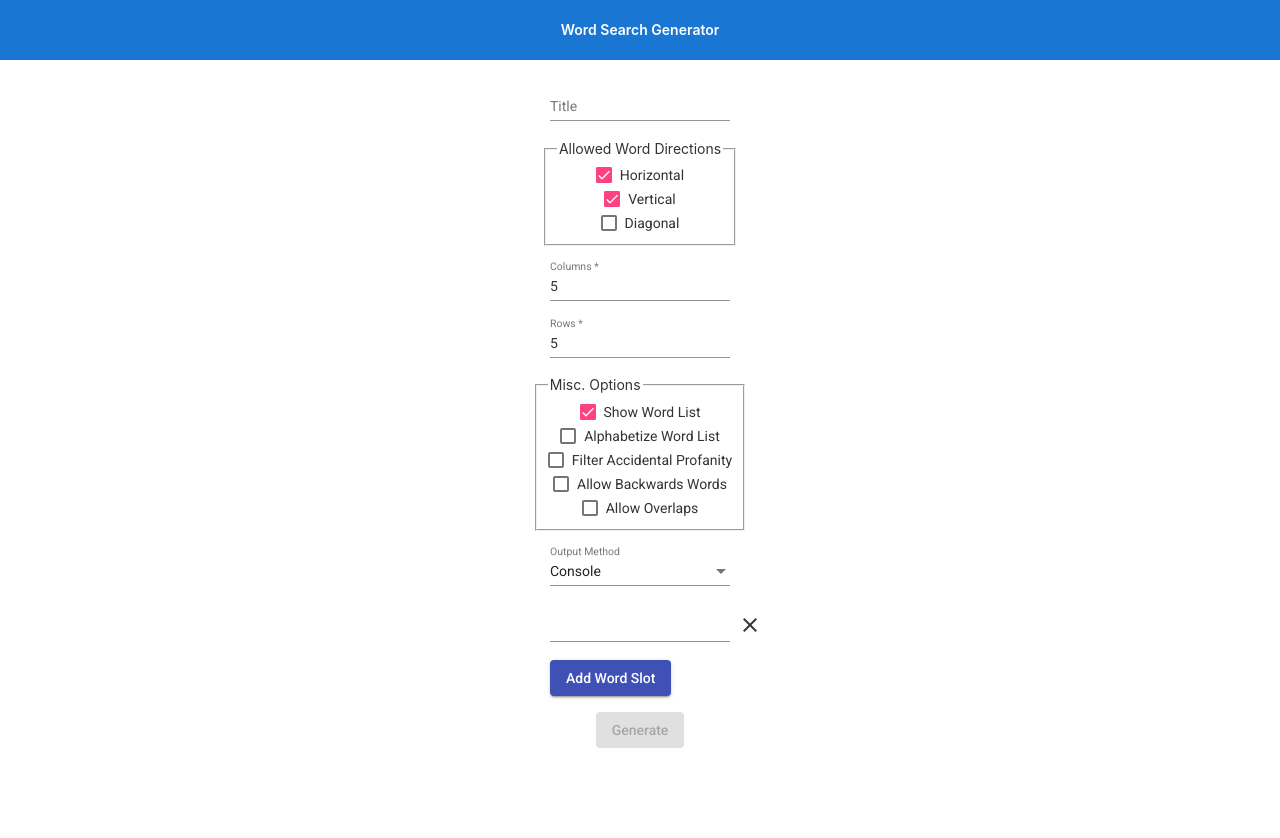
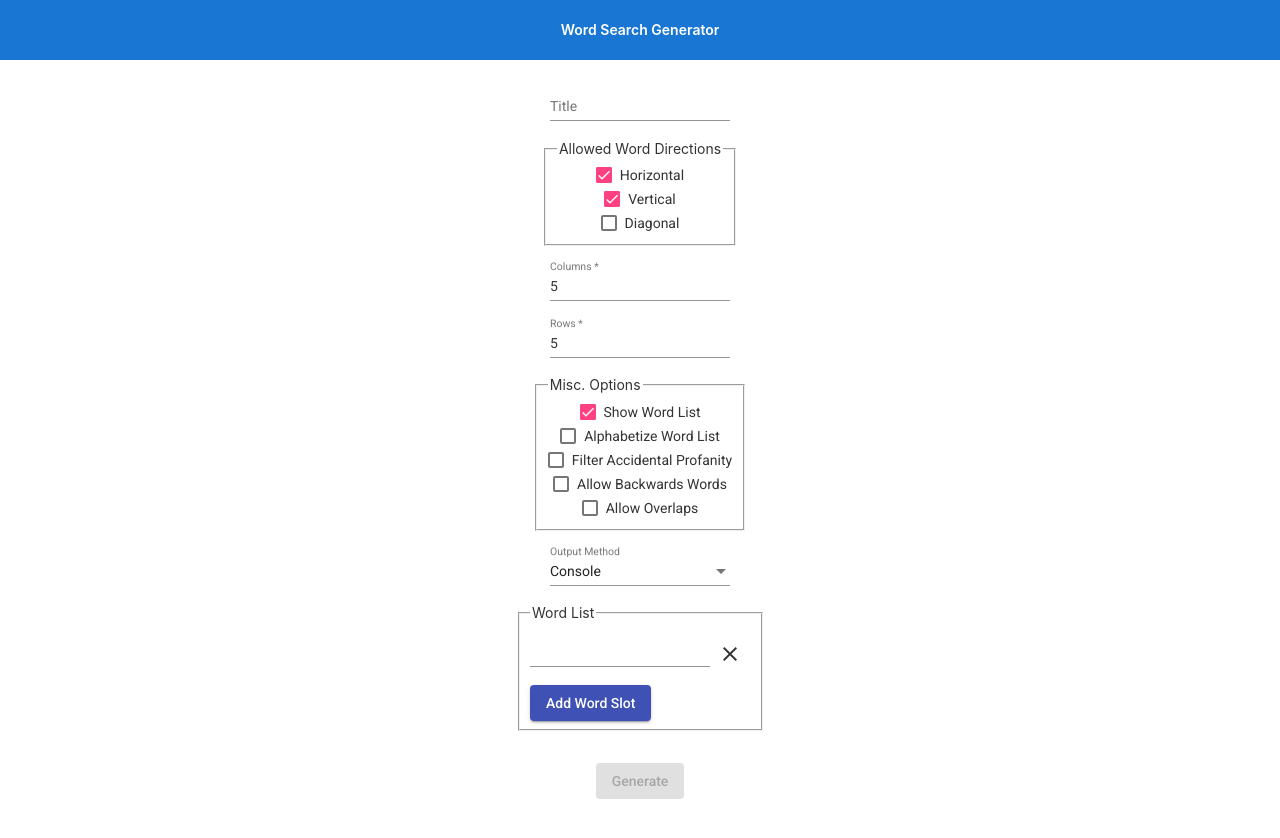
Before and after one commit to rrowe404/wordsearch, an Angular app: page / in a window 1280 px wide. Shown: the top 838 px of the page. Built offline with nearby package versions, Linux system fonts and the light colour scheme.

Commit message:
add another fieldset, adjust styles

```diff
--- a/src/UI/InputList/InputListComponent.ts
+++ b/src/UI/InputList/InputListComponent.ts
@@ -4,15 +4,6 @@ import { InputFocusEventService } from '../InputFocus/InputFocusEventService';
 
 @Component({
     selector: 'wordsearch-input-list',
-    styles: [`
-        :host {
-            position: relative;
-        }
-
-        wordsearch-icon-button {
-            position: absolute;
-        }
-    `],
     template: `
         <div *ngFor="let input of inputs; let i = index;">
             <wordsearch-input [name]="getName(i)" [formGroup]="formGroup" [validators]="validators"></wordsearch-input>
--- a/src/UI/WordSearchGeneratorForm/WordSearchGeneratorFormComponent.html
+++ b/src/UI/WordSearchGeneratorForm/WordSearchGeneratorFormComponent.html
@@ -21,7 +21,10 @@
 
 <wordsearch-dropdown *ngIf="selectedOutputOption" label="Output Method" [options]="outputOptions" [selected]="selectedOutputOption" (changed)="setOutputOption($event)"></wordsearch-dropdown>
 
-<wordsearch-input-list addSlotButtonText="Add Word Slot" [formGroup]="wordFormGroup" [validators]="wordValidators"></wordsearch-input-list>
+<fieldset>
+    <legend>Word List</legend>
+    <wordsearch-input-list addSlotButtonText="Add Word Slot" [formGroup]="wordFormGroup" [validators]="wordValidators"></wordsearch-input-list>
+</fieldset>
 
 <div class="generate">
     <wordsearch-button color="accent" text="Generate" (click)="generate()" [disabled]="gameFormGroup.pristine || gameFormGroup.invalid"></wordsearch-button>
```
